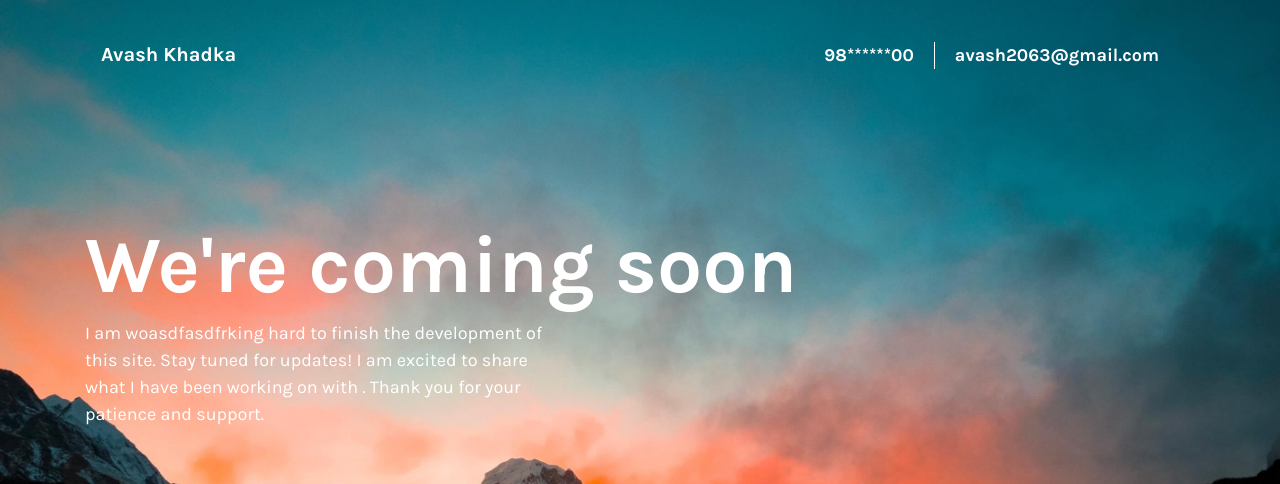
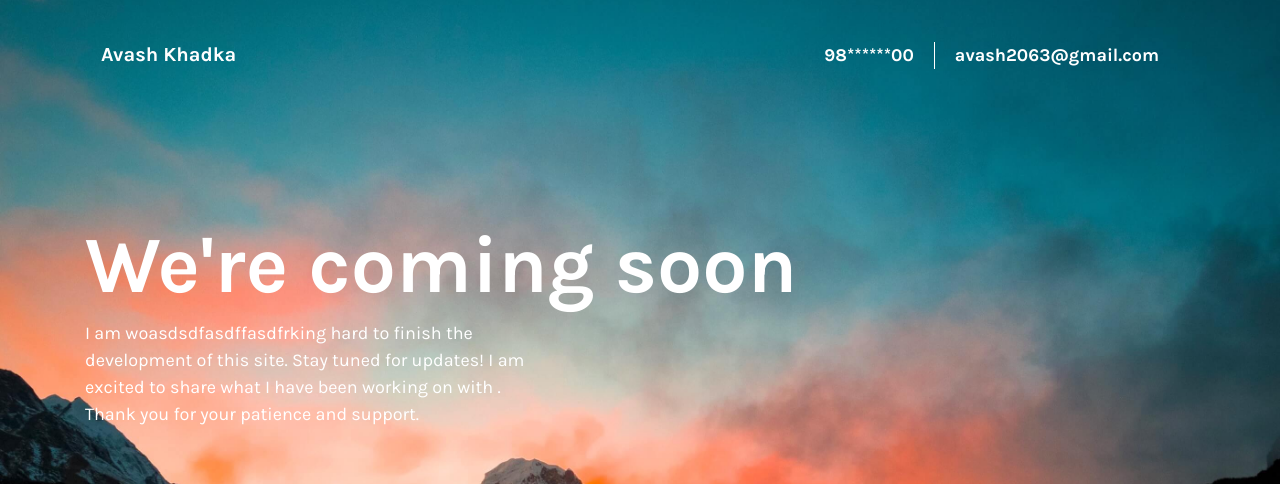
Before and after one commit to Avashkhadka/myPortfolio, a website: page index.html in a window 1280 px wide. Shown: the top 484 px of the page. Drawn offline with nearby package versions, Linux system fonts and the light colour scheme.

Commit message:
Update index.html

```diff
--- a/index.html
+++ b/index.html
@@ -28,7 +28,7 @@
     <main class="my-auto">
         <div class="container">
             <h1 class="page-title">We're coming soon</h1>
-            <p class="page-description">I am woasdfasdfrking hard to finish the development of this site. Stay tuned for updates! I am excited to share what I have been working on with . Thank you for your patience and support.
+            <p class="page-description">I am woasdsdfasdffasdfrking hard to finish the development of this site. Stay tuned for updates! I am excited to share what I have been working on with . Thank you for your patience and support.
             </p>
             <p>Stay connected</p>
             <nav class="footer-social-links">
```
